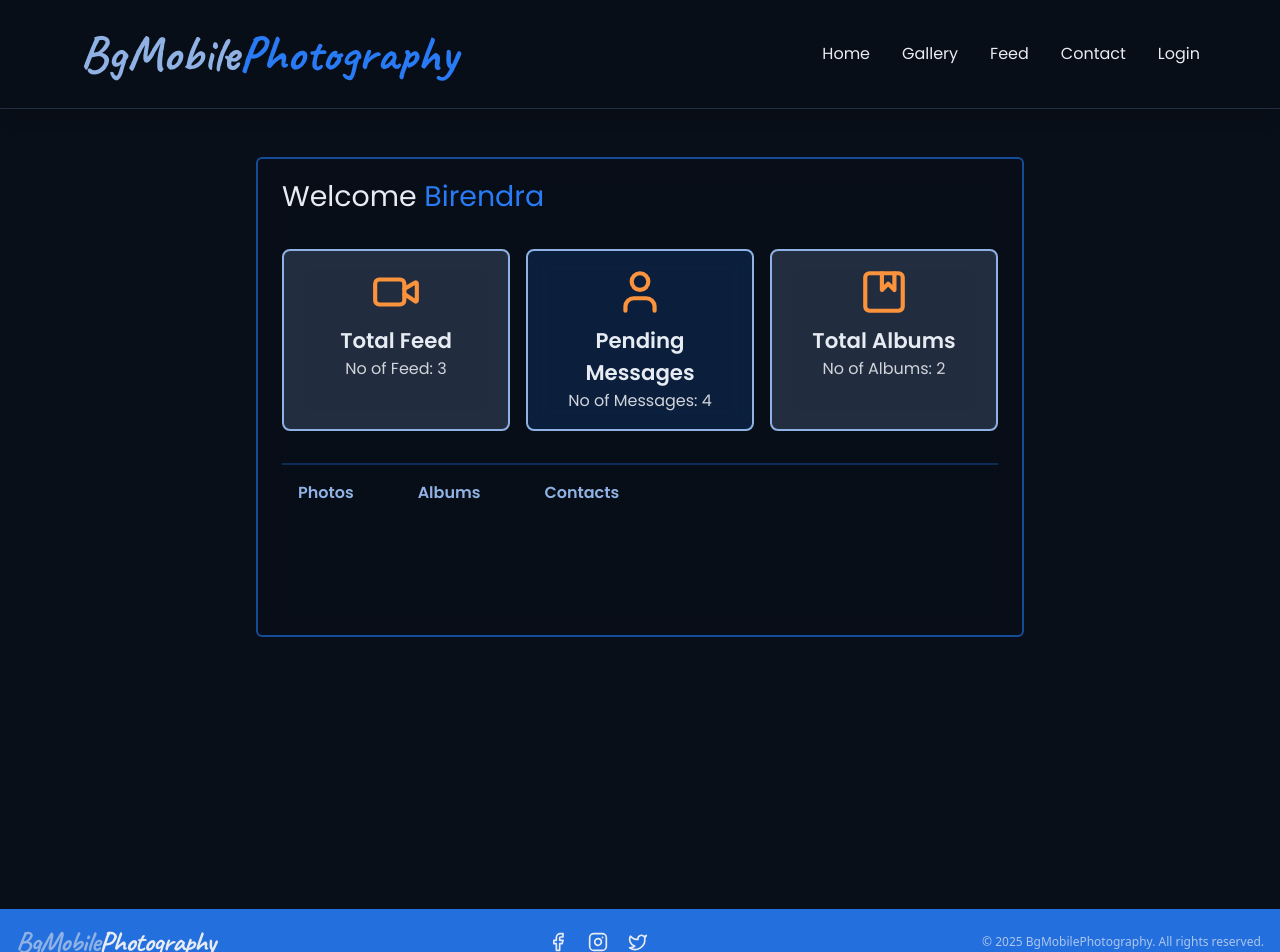
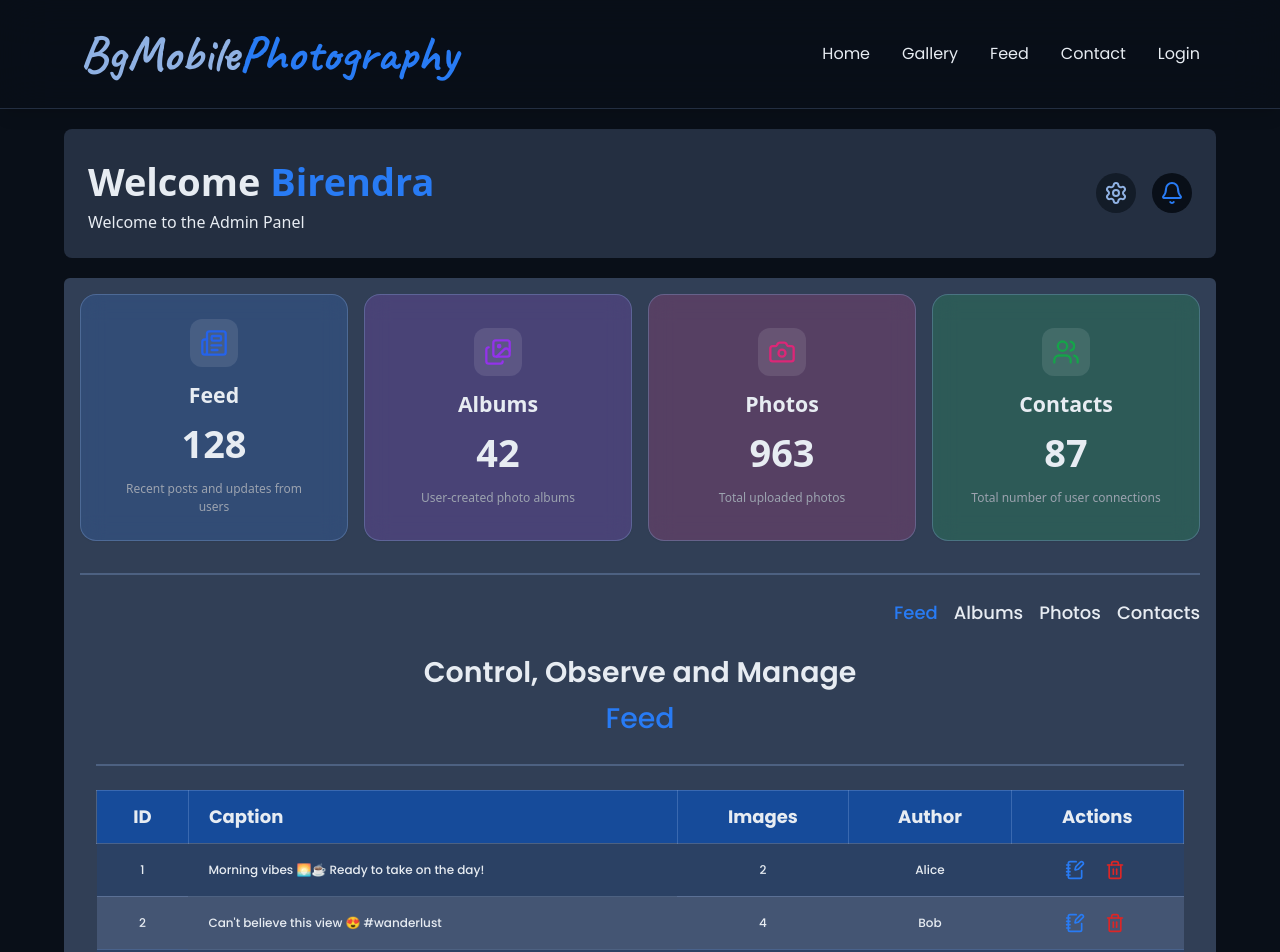
Before and after one commit to ishannepal82/BgMobilePhotography, a React (Vite) app: page /admin/home in a window 1280 px wide. Shown: the top 952 px of the page. Built offline with nearby package versions, Linux system fonts and the light colour scheme.

Commit message:
Improve Admin Pannel

```diff
--- /dev/null
+++ b/src/components/admin/ControlsSection.tsx
@@ -0,0 +1,75 @@
+import { NotebookPen, Trash2 } from "lucide-react";
+
+export default function ControlsSection({ control }: { control: string }) {
+  const data = [
+    { id: 1, caption: "Morning vibes 🌅☕️ Ready to take on the day!", no_of_images: 2, author: "Alice" },
+    { id: 2, caption: "Can't believe this view 😍 #wanderlust", no_of_images: 4, author: "Bob" },
+    { id: 3, caption: "Sunday brunch with my favorite people 🥞🥂", no_of_images: 3, author: "Charlie" },
+    { id: 4, caption: "New art piece finally finished! 🎨✨", no_of_images: 1, author: "Diana" },
+    { id: 5, caption: "When in doubt, go for a walk 🚶‍♂️🌳", no_of_images: 2, author: "Ethan" },
+    { id: 6, caption: "Throwback to the best concert ever 🎶🔥", no_of_images: 5, author: "Fiona" },
+    { id: 7, caption: "Rainy days and cozy sweaters ☔🧣", no_of_images: 2, author: "George" },
+    { id: 8, caption: "My cat literally owns this couch 😹", no_of_images: 3, author: "Hannah" },
+    { id: 9, caption: "Weekend getaway success 🏖️🌺", no_of_images: 4, author: "Isaac" },
+    { id: 10, caption: "Homemade pizza night 🍕👨‍🍳", no_of_images: 2, author: "Julia" },
+  ];
+
+  return (
+    <section className="font-body px-2 sm:px-4" aria-label="Control and management feeds table">
+      <div className="top flex flex-col items-center justify-center mb-4 sm:mb-6 w-full">
+        <h1 className="text-xl sm:text-2xl font-semibold text-text mb-1 text-center">Control, Observe and Manage</h1>
+        <span className="text-accent text-xl sm:text-2xl font-medium">{control}</span>
+      </div>
+
+      <div className="border-b-2 border-primary/30 mb-4 sm:mb-6"></div>
+        <div className="flex items-center justify-center">
+          <div className="-mx-2 w-full overflow-x-auto">
+          <div className="inline-block min-w-full align-middle ">
+          <table className="min-w-full border-collapse text-text overflow-x-auto">
+            <thead className="bg-secondary text-sm sm:text-lg font-semibold">
+              <tr>
+                <th scope="col" className="border border-primary/30 px-2 sm:px-5 py-2 sm:py-3 text-center whitespace-nowrap">ID</th>
+                <th scope="col" className="border border-primary/30 px-2 sm:px-5 py-2 sm:py-3 text-left">Caption</th>
+                <th scope="col" className="border border-primary/30 px-2 sm:px-5 py-2 sm:py-3 text-center whitespace-nowrap hidden md:table-cell">Images</th>
+                <th scope="col" className="border border-primary/30 px-2 sm:px-5 py-2 sm:py-3 text-center whitespace-nowrap hidden lg:table-cell">Author</th>
+                <th scope="col" className="border border-primary/30 px-2 sm:px-5 py-2 sm:py-3 text-center whitespace-nowrap">Actions</th>
+              </tr>
+            </thead>
+
+            <tbody className="divide-y divide-primary/30">
+              {data.map((item) => (
+                <tr
+                  key={item.id}
+                  className="odd:bg-secondary/20 even:bg-primary/20 font-medium text-sm sm:text-md text-text hover:bg-primary/40 transition-colors duration-200"
+                >
+                  <td className="px-2 sm:px-5 py-2 sm:py-3 text-center whitespace-nowrap">{item.id}</td>
+                  <td className="px-2 sm:px-5 py-2 sm:py-3 max-w-[200px] sm:max-w-none truncate sm:whitespace-normal">{item.caption}</td>
+                  <td className="px-2 sm:px-5 py-2 sm:py-3 text-center whitespace-nowrap hidden md:table-cell">{item.no_of_images}</td>
+                  <td className="px-2 sm:px-5 py-2 sm:py-3 text-center whitespace-nowrap hidden lg:table-cell">{item.author}</td>
+                  <td className="px-2 sm:px-5 py-2 sm:py-3">
+                    <div className="flex gap-2 sm:gap-4 items-center justify-center">
+                      <button
+                        aria-label={`Edit feed with ID ${item.id}`}
+                        className="text-accent hover:text-accent/80 transition-colors duration-200"
+                      >
+                        <NotebookPen size={18} className="sm:w-5 sm:h-5" />
+                      </button>
+                      <button
+                        aria-label={`Delete feed with ID ${item.id}`}
+                        className="text-red-600 hover:bg-red-200 rounded-md p-1 transition-colors duration-200"
+                      >
+                        <Trash2 size={18} className="sm:w-5 sm:h-5" />
+                      </button>
+                    </div>
+                  </td>
+                </tr>
+              ))}
+            </tbody>
+          </table>
+        </div>
+        </div>
+        </div>
+
+    </section>
+  );
+}
--- /dev/null
+++ b/src/components/admin/Dashboard.tsx
@@ -0,0 +1,72 @@
+import { Newspaper, Images, Camera, Users } from "lucide-react";
+import StatCard from "./statCard";
+import { useState } from "react";
+import ControlsSection from "./ControlsSection";
+
+
+export default function Dashboard() {
+    const [pannelControl, setControl] = useState("Feed");
+    const AdminStats = [
+        {
+            title: "Feed",
+            count: 128,
+            icon: Newspaper,
+            color: "bg-blue-500/20 text-blue-600",
+            desc: "Recent posts and updates from users",
+        },
+        {
+            title: "Albums",
+            count: 42,
+            icon: Images,
+            color: "bg-purple-500/20 text-purple-600",
+            desc: "User-created photo albums",
+        },
+        {
+            title: "Photos",
+            count: 963,
+            icon: Camera,
+            color: "bg-pink-500/20 text-pink-600",
+            desc: "Total uploaded photos",
+        },
+        {
+            title: "Contacts",
+            count: 87,
+            icon: Users,
+            color: "bg-green-500/20 text-green-600",
+            desc: "Total number of user connections",
+        },
+    ];
+
+    const AdminControls = [
+       "Feed",
+       "Albums",
+       "Photos",
+       "Contacts"
+    ];
+
+
+
+  return (
+    <div className="dashboard bg-primary/30 min-w-[90%] max-w-7xl rounded-md mb-6 min-h-screen max-h-full mx-3 px-4 py-4">
+        <div className="Cards grid-cols-1 grid  md:grid-cols-2 lg:grid-cols-4 sm:grid-cols-4 gap-4">
+            {AdminStats.map((stat, index) => (
+                <StatCard
+                    key={index}
+                    title={stat.title}
+                    count={stat.count}
+                    icon={stat.icon}
+                    color={stat.color}
+                    desc={stat.desc}
+                />
+            ))}
+        </div>
+        <p className="border-b-2 border-primary/30 mt-8"/>
+        <div className="userControls flex items-center justify-center sm:justify-end gap-1.5 sm:gap-4 py-6 text-lg font-medium ">
+            {AdminControls.map((control, index) => (
+                <button className={`${pannelControl === control ? "text-accent" : "text-text"}  hover:text-primary transition-all duration-200 font-body`} onClick={() => setControl(control)} key={index}>{control}</button>
+            ))}
+        </div>
+        <ControlsSection control={pannelControl}/>
+    </div>
+  )
+}
--- a/src/components/admin/statCard.tsx
+++ b/src/components/admin/statCard.tsx
@@ -1,13 +1,37 @@
-import React from 'react'
+import React from "react";
 
-export default function StatCard({statIcon, stat, statPoints, StatIconStyle}: {statIcon: React.ReactNode, stat: string, statPoints: string, StatIconStyle?: string}) {
+interface StatCardProps {
+  title: string;
+  count: number | string;
+  icon: React.ElementType;
+  color?: string;
+  desc?: string;
+}
+
+export default function StatCard({
+  title,
+  count,
+  icon: Icon,
+  color = "bg-primary/20 text-primary",
+  desc,
+}: StatCardProps) {
   return (
-    <div className={`text-orange-400 bg-primary/20 backdrop-blur-md border-2 border-primary rounded-lg p-4 flex gap-2 items-center w-full flex-col ${StatIconStyle} text-center`}>
-        {statIcon}
-        <div className="content font-body font-normal text-text">
-        <h1 className='text-xl font-semibold'>{stat}</h1>
-        <span className='text-gray-300'>{statPoints}</span>
-        </div>
+    <div
+      className={`flex flex-col items-center justify-center p-6 rounded-2xl border border-primary/30 shadow-sm hover:shadow-lg transition-all duration-300 backdrop-blur-md min-w-full max-w-fit ${color}`}
+    >
+      {/* Icon */}
+      <div className="flex items-center justify-center w-12 h-12 rounded-xl bg-white/10 mb-3">
+        <Icon className="w-7 h-7" />
+      </div>
+
+      {/* Text Content */}
+      <h2 className="text-xl font-semibold text-text">{title}</h2>
+      <p className="text-3xl font-bold mt-1 text-text">{count}</p>
+      {desc && (
+        <p className="text-sm text-gray-400 text-center mt-2 max-w-[200px]">
+          {desc}
+        </p>
+      )}
     </div>
-  )
+  );
 }
--- a/src/pages/admin/AdminPannel.tsx
+++ b/src/pages/admin/AdminPannel.tsx
@@ -1,32 +1,21 @@
-import StatCard from "../../components/admin/statCard"
-import { Album,  User, Video } from "lucide-react"
-export default function AdminPannel() {
-  const AdminControls = [
-    {"name": "Photos"},
-    {"name": "Albums"},
-    {"name": "Contacts"}
-  ]
+import Dashboard from "../../components/admin/Dashboard"
+import { Bell, Settings } from "lucide-react"
+
+export default function AdminPanel() {
 
   return (
-   <div className="w-full h-screen flex justify-center">
-    <div className="bg-background/30 rounded-md backdrop-blur-md px-6 py-4 h-[60vh] m-12 w-[60vw] border-2 border-secondary">
-            <h1 className="text-text text-2xl font-body font-semi-bold">Welcome <span className="text-accent"> Birendra</span></h1>
-            <div className="grid grid-cols-1 md:grid-cols-3 gap-4 py-8">
-                <StatCard statIcon={<Video size={50}/>} stat="Total Feed" statPoints="No of Feed: 3" />
-                <StatCard statIcon={<User size={50}/>} stat="Pending Messages" statPoints="No of Messages: 4"
-                StatIconStyle="text-blue-400 bg-secondary/30"/>
-
-                <StatCard statIcon={<Album size={50}/>} stat="Total Albums" statPoints="No of Albums: 2"
-                StatIconStyle="text-green-400 bg-accent/30 font-normal"/>
-            </div>
-
-            <div className="border-t-2 border-secondary/50" />
-            <div className="flex items-center gap-16 py-4 px-4">
-              {AdminControls.map((control) => (
-                <h1 className="text-primary font-body font-semibold">{control.name}</h1>
-              ))}
-            </div>
+    <div className="w-full min-h-screen flex flex-col items-center justify-center">
+      <div className="greetuser flex bg-primary/20 justify-between  items-center max-w-7xl min-w-[90%] p-6 m-5 rounded-lg">
+        <div className="text flex flex-col">
+          <h1 className="text-3xl font-bold text-text">Welcome <span className="text-accent">Birendra</span></h1>
+        <p className="text-text">Welcome to the Admin Panel</p>
         </div>
-   </div>
+        <div className="icons flex gap-4">
+          <Settings size={40} className="text-primary bg-background/60 rounded-full p-2" />
+          <Bell size={40} className="text-accent bg-background rounded-full p-2" />
+        </div>
+      </div>
+      <Dashboard />
+    </div>
   )
 }
```
